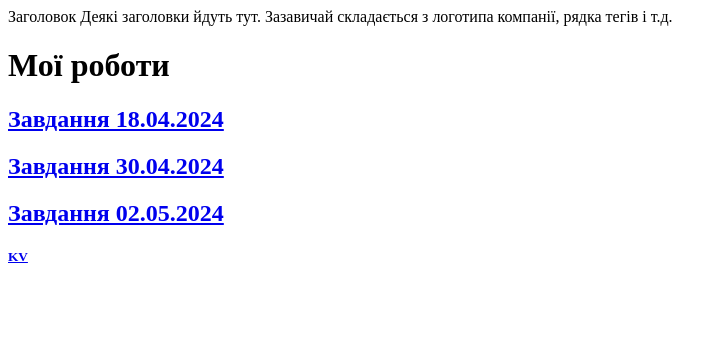
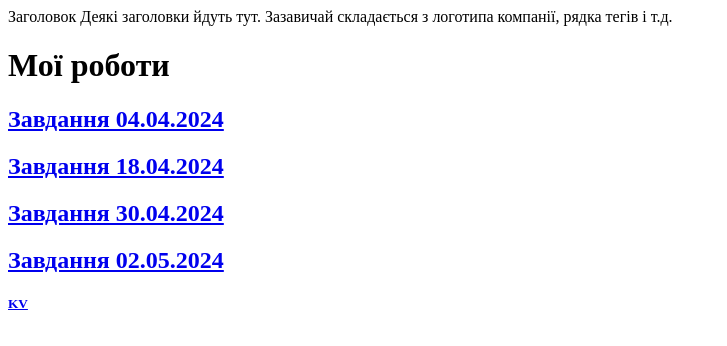
Before and after one commit to KataVitiuk/lesons, a plain HTML site: page index.html in a window 1280 px wide. Shown: the whole page, without its empty margins (0-727 px from the left). Drawn offline with Linux system fonts and the light colour scheme.

Commit message:
Update index.html

```diff
--- a/index.html
+++ b/index.html
@@ -11,6 +11,7 @@
 </header>
     <h1>Мої роботи</h1>
 <section>
+    <a href="Zavd 4.html"><h2>Завдання 04.04.2024</h2>
     <a href="Zavd 5.html"><h2>Завдання 18.04.2024</h2>
     <a href="Zavd 6.html"><h2>Завдання 30.04.2024</h2>
     <a href="Zavd 7.html"><h2>Завдання 02.05.2024</h2>
```
